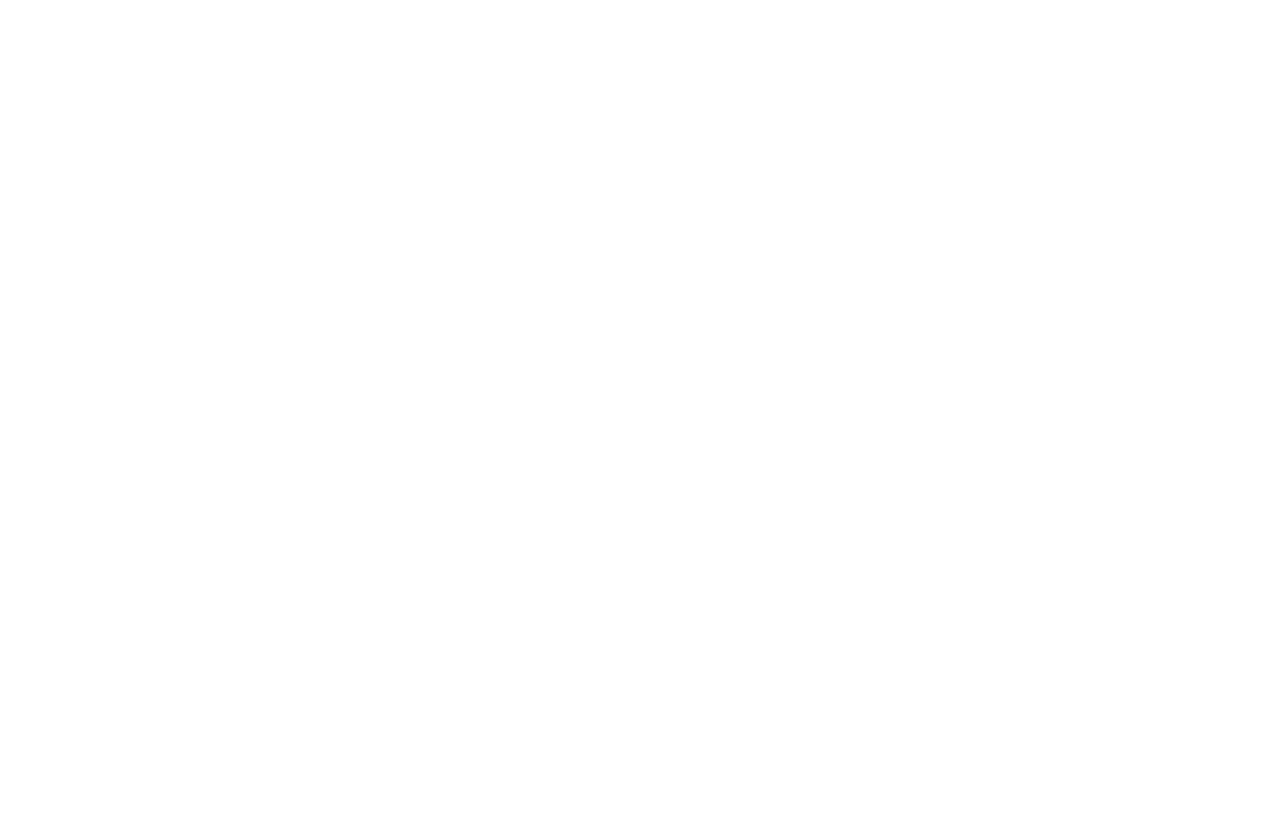
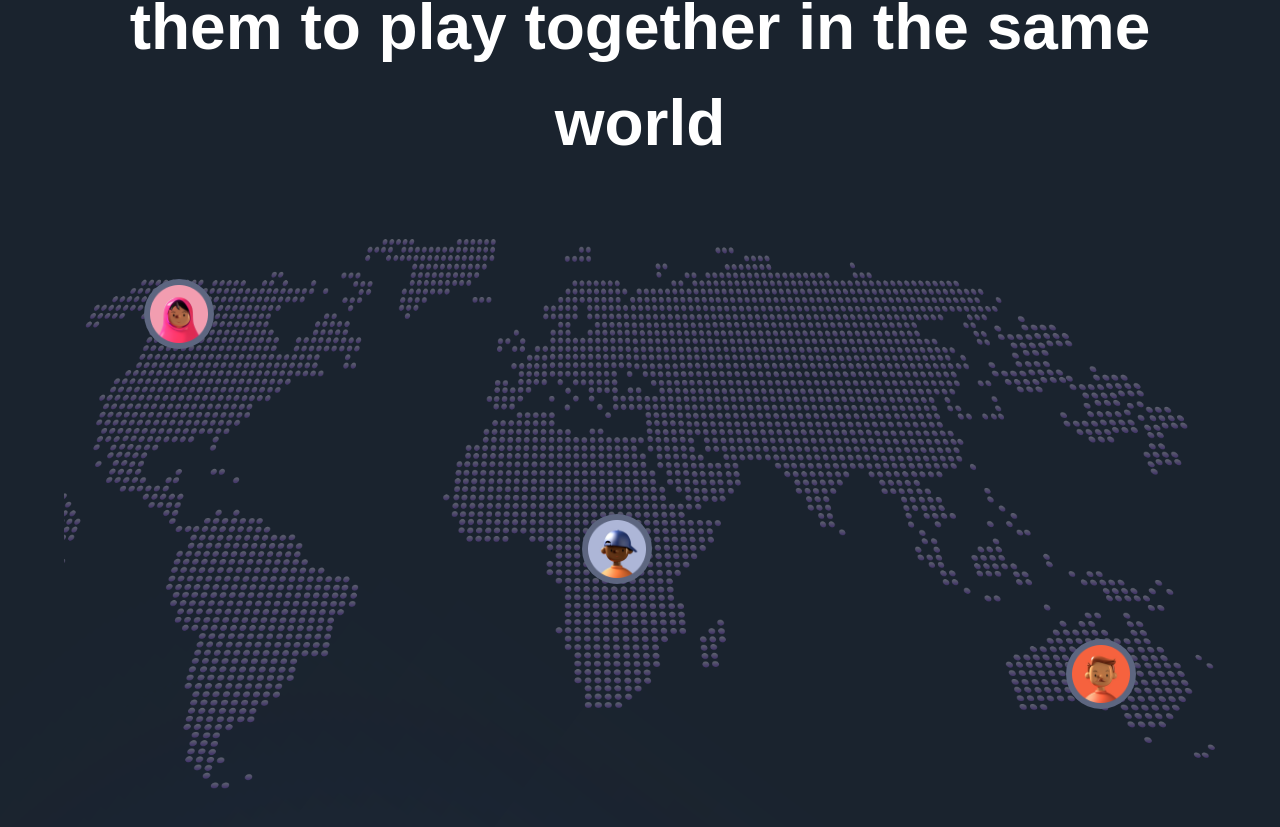
Before and after one commit to Alireza-hajizaki/FRAMER_MOTION_METAVERSUS, a Next.js app: page / in a window 1280 px wide. Shown: the part 4269-5096 px from the top of the page. Before the commit the page ends 4059 px from the top, so only its background shows below. Built offline with nearby package versions, Linux system fonts and the light colour scheme.

Commit message:
completed world and insights

```diff
--- a/app/sections/Feedback.jsx
+++ b/app/components/Feedback.tsx
@@ -3,19 +3,19 @@
 import { motion } from 'framer-motion';
 
 import styles from '../styles';
-import { fadeIn, staggerContainer, zoomIn } from '../utils/motion';
+import { fadeIn, staggerContainer, zoomIn } from '../../utils/motion';
 
 const Feedback = () => (
   <section className={`${styles.paddings}`}>
     <motion.div
-      variants={staggerContainer}
+      variants={staggerContainer({})}
       initial="hidden"
       whileInView="show"
       viewport={{ once: false, amount: 0.25 }}
       className={`${styles.innerWidth} mx-auto flex lg:flex-row flex-col gap-6`}
     >
       <motion.div
-        variants={fadeIn('right', 'tween', 0.2, 1)}
+        variants={fadeIn({direction:'right', type:'tween', delay:0.2, duration:1})}
         className="flex-[0.5] lg:max-w-[370px] flex justify-end flex-col gradient-05 sm:p-8 p-4 rounded-[32px] border-[1px] border-[#6A6A6A] relative"
       >
         <div className="feedback-gradient" />
@@ -24,7 +24,7 @@
             Samantha
           </h4>
           <p className="mt-[8px] font-normal sm:text-[18px] text-[12px] sm:leading-[22.68px] leading-[16.68px] text-white">
-            Founder Metaverus
+            Founder Metaversus
           </p>
         </div>
 
@@ -36,7 +36,7 @@
       </motion.div>
 
       <motion.div
-        variants={fadeIn('left', 'tween', 0.2, 1)}
+        variants={fadeIn({direction:'left', type:'tween', delay:0.2, duration:1})}
         className="relative flex-1 flex justify-center items-center"
       >
         <img
@@ -46,7 +46,7 @@
         />
 
         <motion.div
-          variants={zoomIn(0.4, 1)}
+          variants={zoomIn({delay:0.4, duration:1})}
           className="lg:block hidden absolute -left-[10%] top-[3%]"
         >
           <img
--- a/app/components/InsightCard.jsx
+++ b/app/components/InsightCard.tsx
@@ -1,12 +1,18 @@
 'use client';
 
 import { motion } from 'framer-motion';
-
 import { fadeIn } from '../../utils/motion';
 
-const InsightCard = ({ imgUrl, title, subtitle, index }) => (
+interface InsightCardProps {
+  imgUrl: string
+  title: string
+  subtitle: string
+  index: number
+}
+
+const InsightCard: React.FC<InsightCardProps> = ({ imgUrl, title, subtitle, index }) => (
   <motion.div
-    variants={fadeIn('up', 'spring', index * 0.5, 1)}
+    variants={fadeIn({direction:'up', type:'spring', delay:index * 0.5, duration:1})}
     className="flex md:flex-row flex-col gap-4"
   >
     <img
--- a/app/sections/Insights.jsx
+++ b/app/components/Insights.tsx
@@ -3,14 +3,14 @@
 import { motion } from 'framer-motion';
 
 import styles from '../styles';
-import { insights } from '../constants';
-import { staggerContainer } from '../utils/motion';
-import { InsightCard, TitleText, TypingText } from '../components';
+import { insights } from '../../constants/index';
+import { staggerContainer } from '../../utils/motion';
+import { InsightCard, TitleText, TypingText } from '.';
 
 const Insights = () => (
   <section className={`${styles.paddings} relative z-10`}>
     <motion.div
-      variants={staggerContainer}
+      variants={staggerContainer({})}
       initial="hidden"
       whileInView="show"
       viewport={{ once: false, amount: 0.25 }}
--- a/app/components/NewFeatures.jsx
+++ b/app/components/NewFeatures.tsx
@@ -1,6 +1,12 @@
-import styles from '../styles';
+import styles from "../styles"
 
-const NewFeatures = ({ imgUrl, title, subtitle }) => (
+interface NewFeaturesProps {
+  imgUrl: string
+  title: string
+  subtitle: string
+}
+
+const NewFeatures:React.FC<NewFeaturesProps> = ({ imgUrl, title, subtitle }) => (
   <div className="flex-1 flex flex-col sm:max-w-[250px] min-w-[210px]">
     <div
       className={`${styles.flexCenter} w-[70px] h-[70px] rounded-[24px] bg-[#323F5D]`}
--- a/app/sections/World.jsx
+++ b/app/components/World.tsx
@@ -3,13 +3,13 @@
 import { motion } from 'framer-motion';
 
 import styles from '../styles';
-import { TitleText, TypingText } from '../components';
-import { fadeIn, staggerContainer } from '../utils/motion';
+import { TitleText, TypingText } from '.';
+import { fadeIn, staggerContainer } from '../../utils/motion';
 
 const World = () => (
   <section className={`${styles.paddings} relative z-10`}>
     <motion.div
-      variants={staggerContainer}
+      variants={staggerContainer({})}
       initial="hidden"
       whileInView="show"
       viewport={{ once: false, amount: 0.25 }}
@@ -27,7 +27,7 @@
       />
 
       <motion.div
-        variants={fadeIn('up', 'tween', 0.3, 1)}
+        variants={fadeIn({direction:'up', type:'tween', delay:0.3, duration:1})}
         className="relative mt-[68px] flex w-full h-[550px]"
       >
         <img src="/map.png" alt="map" className="w-full h-full object-cover" />
--- a/app/page.tsx
+++ b/app/page.tsx
@@ -1,36 +1,36 @@
-import Navbar from './Navbar'
-import About from './components/About'
-import Explore from './components/Explore'
-import GetStarted from './components/GetStarted'
-import Hero from './components/Hero'
-import WhatsNew from './components/WhatsNew'
+import Navbar from "./Navbar";
+import About from "./components/About";
+import Explore from "./components/Explore";
+import Feedback from "./components/Feedback";
+import Footer from "./components/Footer";
+import GetStarted from "./components/GetStarted";
+import Hero from "./components/Hero";
+import Insights from "./components/Insights";
+import WhatsNew from "./components/WhatsNew";
+import World from "./components/World";
 
 export default function Home() {
   return (
-   <div className='bg-primary-black overflow-hidden'>
-    <Navbar/>
-    <Hero/>
-    <div className='relative'>
-      <About/>
-      <div className='gradient-03 z-0'/>
-      <Explore/>
+    <div className="bg-primary-black overflow-hidden">
+      <Navbar />
+      <Hero />
+      <div className="relative">
+        <About />
+        <div className="gradient-03 z-0" />
+        <Explore />
+      </div>
+      <div className="relative">
+        <GetStarted />
+        <div className="gradient-04 z-0" />
+        <WhatsNew />
+      </div>
+      <World />
+      <div className="relative">
+        <Insights />
+        <div className="gradient-04 z-0" />
+        <Feedback />
+      </div>
+      {/* <Footer/> */}
     </div>
-    <div className='relative'>
-      <GetStarted/>
-      <div className='gradient-04 z-0'/>
-      <WhatsNew/>
-    </div>
-   </div>
-  )
+  );
 }
-
-
-
-{/*
-    <World/>
-    <div className='relative'>
-      <Insights/>
-      <div className='gradient-04 z-0'/>
-      <Feedback/>
-    </div>
-    <Footer/> */}
--- a/utils/motion.tsx
+++ b/utils/motion.tsx
@@ -28,8 +28,8 @@
 }
 
 interface ZoomInProps {
-  delay: any
-  duration: any
+  delay: number
+  duration: number
 }
 
 export const navVariants = {
@@ -52,6 +52,26 @@
     },
   },
 };
+
+export const fadeIn = ({direction, type, delay, duration}:FadeInProps): Variants => ({
+  hidden: {
+    x: direction === 'left' ? 100 : direction === 'right' ? -100 : 0,
+    y: direction === 'up' ? 100 : direction === 'down' ? -100 : 0,
+    opacity: 0,
+  },
+  show: {
+    x: 0,
+    y: 0,
+    opacity: 1,
+    transition: {
+      type,
+      delay,
+      duration,
+      ease: 'easeOut',
+    },
+  },
+});
+
 
 export const slideIn = ({direction, type, delay, duration}:SlideInProps) => ({
   hidden: {
@@ -121,25 +141,6 @@
   },
 };
 
-export const fadeIn = ({direction, type, delay, duration}:FadeInProps): Variants => ({
-  hidden: {
-    x: direction === 'left' ? 100 : direction === 'right' ? -100 : 0,
-    y: direction === 'up' ? 100 : direction === 'down' ? -100 : 0,
-    opacity: 0,
-  },
-  show: {
-    x: 0,
-    y: 0,
-    opacity: 1,
-    transition: {
-      type,
-      delay,
-      duration,
-      ease: 'easeOut',
-    },
-  },
-});
-
 export const planetVariants = ({direction} : PlanetVariantsProps) => ({
   hidden: {
     x: direction === 'left' ? '-100%' : '100%',
@@ -156,7 +157,7 @@
   },
 });
 
-export const zoomIn = ({delay, duration}: ZoomInProps) => ({
+export const zoomIn = ({delay, duration}: ZoomInProps) : Variants => ({
   hidden: {
     scale: 0,
     opacity: 0,
```
Also changed, not shown: app/components/Footer.tsx (renamed from app/components/Footer.jsx).
